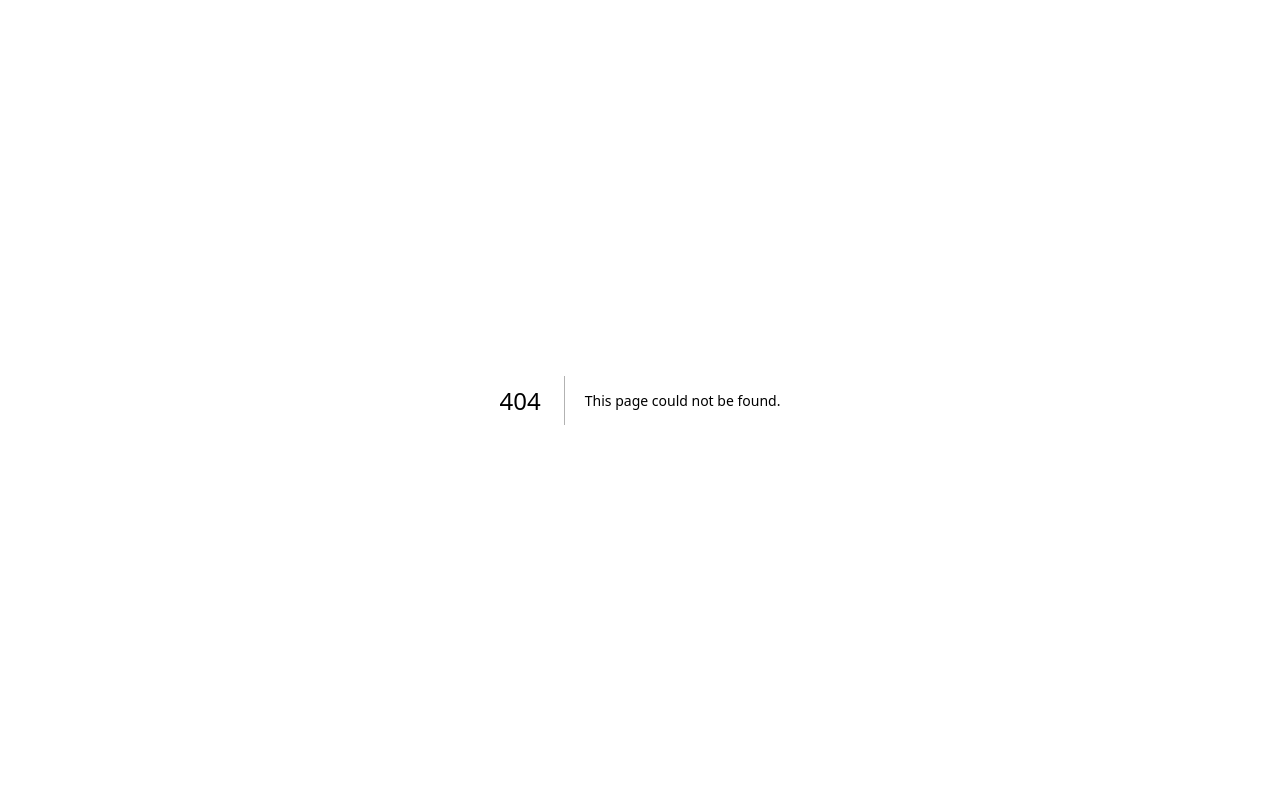
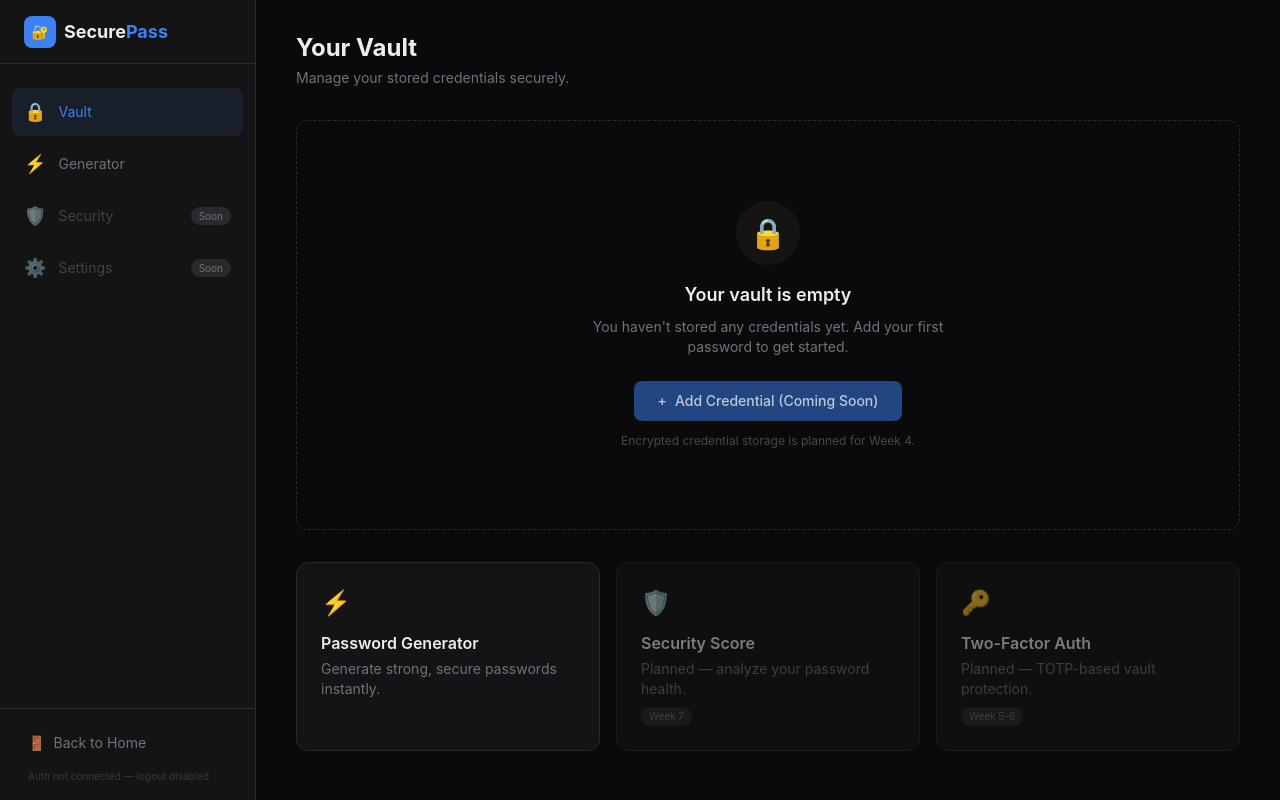
Before and after one commit to ask8962/securepass-password-manager, a Next.js app: page /dashboard in a window 1280 px wide. Before the commit this address had no page. Built offline with nearby package versions, Linux system fonts and the light colour scheme.

Commit message:
feat: build initial vault dashboard

```diff
--- /dev/null
+++ b/src/app/dashboard/page.tsx
@@ -0,0 +1,165 @@
+"use client";
+
+import Link from "next/link";
+import { useState } from "react";
+
+const sidebarItems = [
+  { icon: "🔒", label: "Vault", href: "/dashboard", active: true },
+  { icon: "⚡", label: "Generator", href: "/generator" },
+  { icon: "🛡️", label: "Security", href: "#", disabled: true, badge: "Soon" },
+  { icon: "⚙️", label: "Settings", href: "#", disabled: true, badge: "Soon" },
+];
+
+export default function DashboardPage() {
+  const [sidebarOpen, setSidebarOpen] = useState(false);
+
+  return (
+    <div className="flex min-h-screen">
+      {/* Mobile Sidebar Toggle */}
+      <button
+        onClick={() => setSidebarOpen(!sidebarOpen)}
+        className="fixed left-4 top-4 z-50 rounded-lg border border-card-border bg-card-bg p-2 md:hidden"
+        aria-label="Toggle sidebar"
+      >
+        <svg className="h-5 w-5" fill="none" viewBox="0 0 24 24" stroke="currentColor">
+          <path strokeLinecap="round" strokeLinejoin="round" strokeWidth={2} d="M4 6h16M4 12h16M4 18h16" />
+        </svg>
+      </button>
+
+      {/* Sidebar */}
+      <aside
+        className={`fixed inset-y-0 left-0 z-40 w-64 transform border-r border-card-border bg-card-bg transition-transform md:static md:translate-x-0 ${
+          sidebarOpen ? "translate-x-0" : "-translate-x-full"
+        }`}
+      >
+        {/* Sidebar Header */}
+        <div className="flex h-16 items-center gap-2 border-b border-card-border px-6">
+          <span className="flex h-8 w-8 items-center justify-center rounded-lg bg-accent text-sm text-white">
+            🔐
+          </span>
+          <span className="text-lg font-bold">
+            Secure<span className="text-accent">Pass</span>
+          </span>
+        </div>
+
+        {/* Navigation */}
+        <nav className="mt-6 space-y-1 px-3">
+          {sidebarItems.map((item) => (
+            <Link
+              key={item.label}
+              href={item.disabled ? "#" : item.href}
+              className={`flex items-center gap-3 rounded-lg px-3 py-2.5 text-sm transition-colors ${
+                item.active
+                  ? "bg-accent/10 text-accent"
+                  : item.disabled
+                  ? "cursor-not-allowed text-muted/50"
+                  : "text-muted hover:bg-card-border/30 hover:text-foreground"
+              }`}
+              onClick={item.disabled ? (e) => e.preventDefault() : undefined}
+            >
+              <span className="text-lg">{item.icon}</span>
+              <span>{item.label}</span>
+              {item.badge && (
+                <span className="ml-auto rounded-full bg-card-border px-2 py-0.5 text-[10px] text-muted">
+                  {item.badge}
+                </span>
+              )}
+            </Link>
+          ))}
+        </nav>
+
+        {/* Sidebar Footer */}
+        <div className="absolute bottom-0 left-0 right-0 border-t border-card-border p-4">
+          <Link
+            href="/"
+            className="flex w-full items-center gap-2 rounded-lg px-3 py-2 text-sm text-muted transition-colors hover:bg-danger/10 hover:text-danger"
+          >
+            <span>🚪</span>
+            <span>Back to Home</span>
+          </Link>
+          <p className="mt-2 px-3 text-[10px] text-muted/40">
+            Auth not connected — logout disabled
+          </p>
+        </div>
+      </aside>
+
+      {/* Mobile Overlay */}
+      {sidebarOpen && (
+        <div
+          className="fixed inset-0 z-30 bg-black/50 md:hidden"
+          onClick={() => setSidebarOpen(false)}
+        />
+      )}
+
+      {/* Main Content */}
+      <main className="flex-1 px-6 py-8 md:px-10">
+        {/* Header */}
+        <div className="mb-8">
+          <h1 className="text-2xl font-bold">Your Vault</h1>
+          <p className="mt-1 text-sm text-muted">
+            Manage your stored credentials securely.
+          </p>
+        </div>
+
+        {/* Empty Vault State */}
+        <div className="flex flex-col items-center justify-center rounded-xl border border-dashed border-card-border py-20">
+          <div className="mb-4 flex h-16 w-16 items-center justify-center rounded-full bg-card-bg text-3xl">
+            🔒
+          </div>
+          <h2 className="mb-2 text-lg font-semibold">Your vault is empty</h2>
+          <p className="mb-6 max-w-sm text-center text-sm text-muted">
+            You haven&apos;t stored any credentials yet. Add your first password
+            to get started.
+          </p>
+          <button
+            disabled
+            className="inline-flex items-center gap-2 rounded-lg bg-accent/50 px-6 py-2.5 text-sm font-medium text-white/70 cursor-not-allowed"
+            title="Credential storage will be implemented in a future week"
+          >
+            <span>+</span>
+            Add Credential (Coming Soon)
+          </button>
+          <p className="mt-3 text-xs text-muted/60">
+            Encrypted credential storage is planned for Week 4.
+          </p>
+        </div>
+
+        {/* Quick Actions */}
+        <div className="mt-8 grid gap-4 sm:grid-cols-2 lg:grid-cols-3">
+          <Link
+            href="/generator"
+            className="rounded-xl border border-card-border bg-card-bg p-6 transition-all hover:border-accent/40"
+          >
+            <span className="text-2xl">⚡</span>
+            <h3 className="mt-3 font-semibold">Password Generator</h3>
+            <p className="mt-1 text-sm text-muted">
+              Generate strong, secure passwords instantly.
+            </p>
+          </Link>
+
+          <div className="rounded-xl border border-card-border bg-card-bg p-6 opacity-50">
+            <span className="text-2xl">🛡️</span>
+            <h3 className="mt-3 font-semibold">Security Score</h3>
+            <p className="mt-1 text-sm text-muted">
+              Planned — analyze your password health.
+            </p>
+            <span className="mt-2 inline-block rounded-full bg-card-border px-2 py-0.5 text-[10px] text-muted">
+              Week 7
+            </span>
+          </div>
+
+          <div className="rounded-xl border border-card-border bg-card-bg p-6 opacity-50">
+            <span className="text-2xl">🔑</span>
+            <h3 className="mt-3 font-semibold">Two-Factor Auth</h3>
+            <p className="mt-1 text-sm text-muted">
+              Planned — TOTP-based vault protection.
+            </p>
+            <span className="mt-2 inline-block rounded-full bg-card-border px-2 py-0.5 text-[10px] text-muted">
+              Week 5–6
+            </span>
+          </div>
+        </div>
+      </main>
+    </div>
+  );
+}
```
